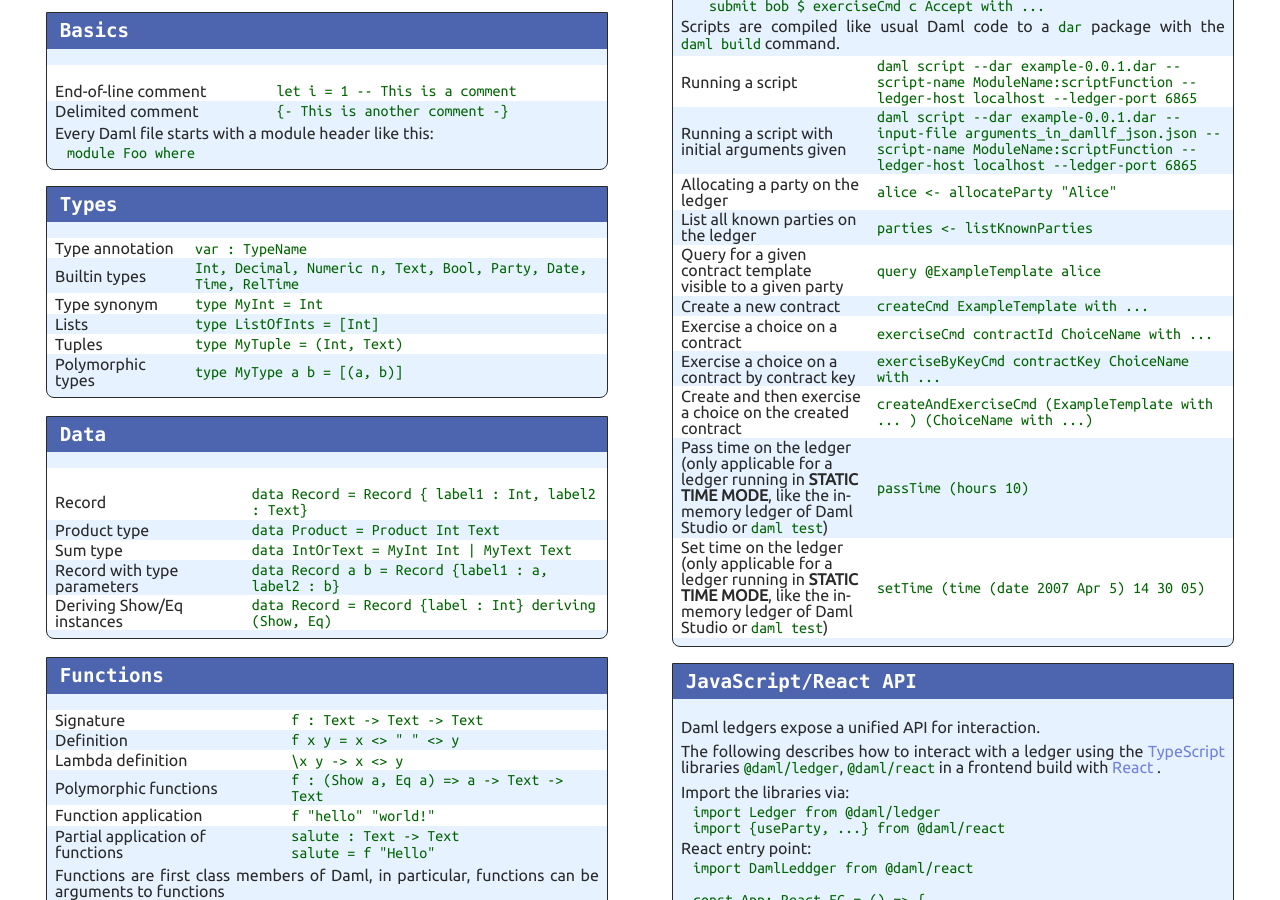
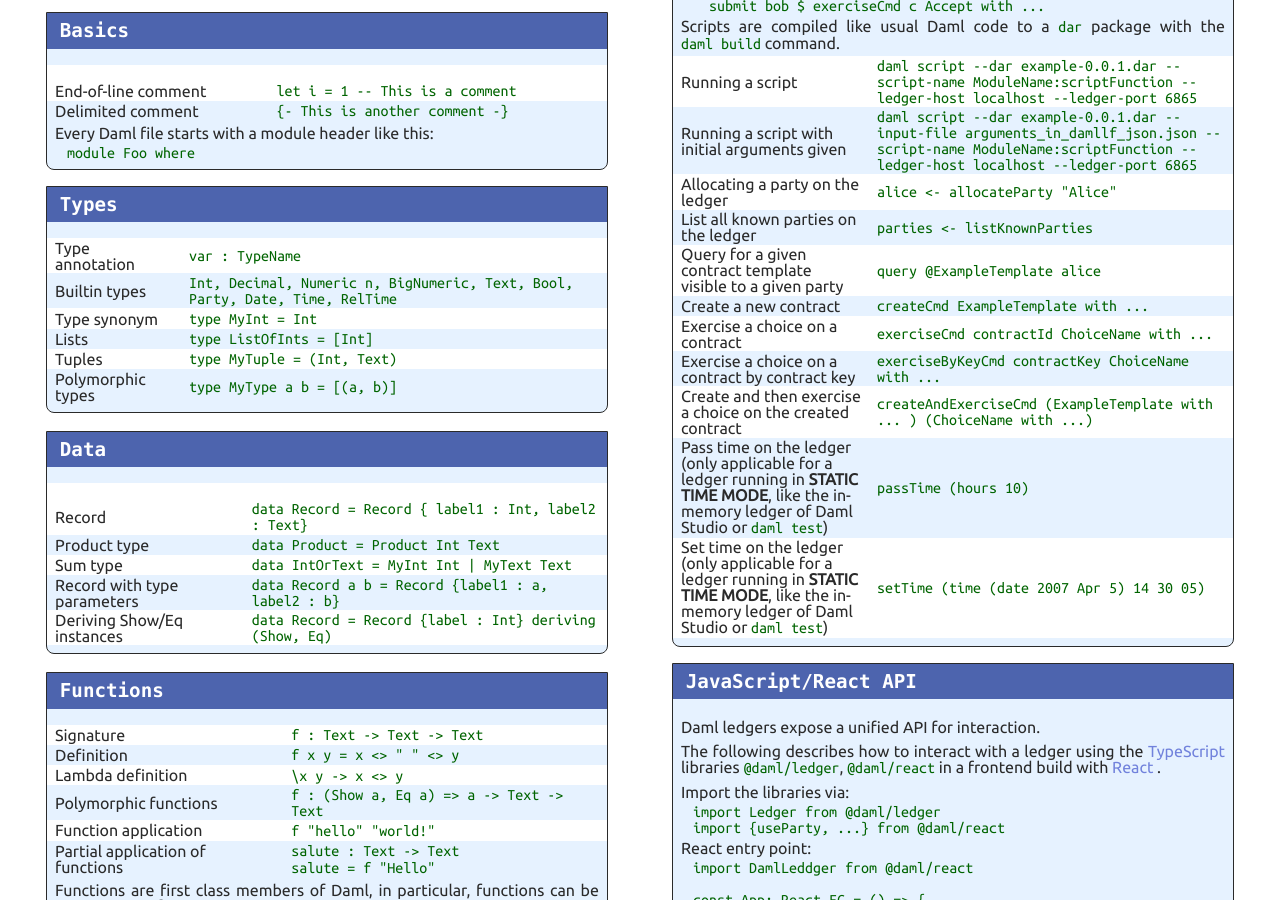
Before and after one commit to digital-asset/daml-cheat-sheet, a Jekyll site: the page built from index.html, in a window 1280 px wide and 900 px high, scrolled down 1637 px. Built offline with Jekyll 4.4.1, drawn with Linux system fonts in a browser that asks for light colours.

Commit message:
Add BigNumeric to the list of Daml types
I noticed `BigNumeric` was listed [here](https://docs.daml.com/daml/reference/data-types.html).

```diff
--- a/_includes/en/Types.md
+++ b/_includes/en/Types.md
@@ -1,6 +1,6 @@
 | ------------------------ | ------------------------------------------------- |
 | Type annotation          | `var : TypeName`|
-| Builtin types | `Int, Decimal, Numeric n, Text, Bool, Party, Date, Time, RelTime` |
+| Builtin types | `Int, Decimal, Numeric n, BigNumeric, Text, Bool, Party, Date, Time, RelTime` |
 | Type synonym | `type MyInt = Int` |
 | Lists | `type ListOfInts = [Int]`|
 | Tuples | `type MyTuple = (Int, Text)` |
```
